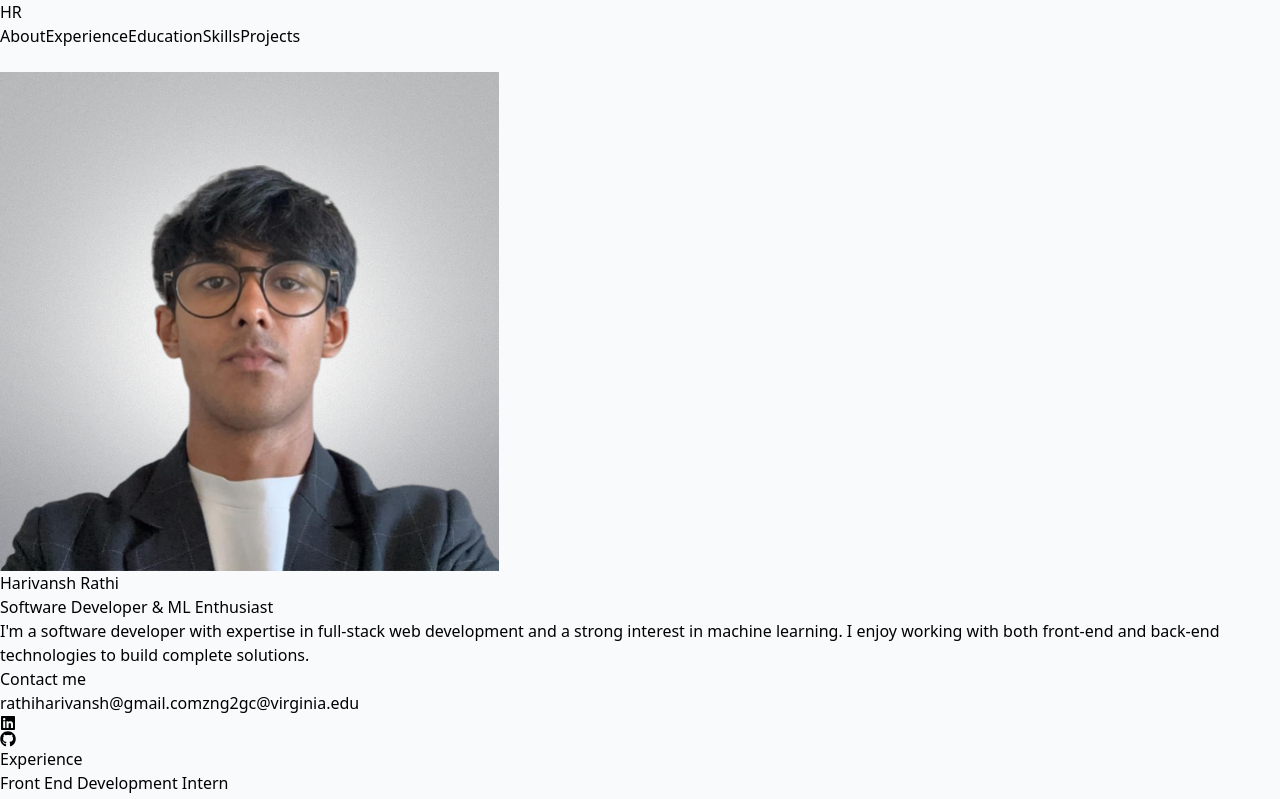
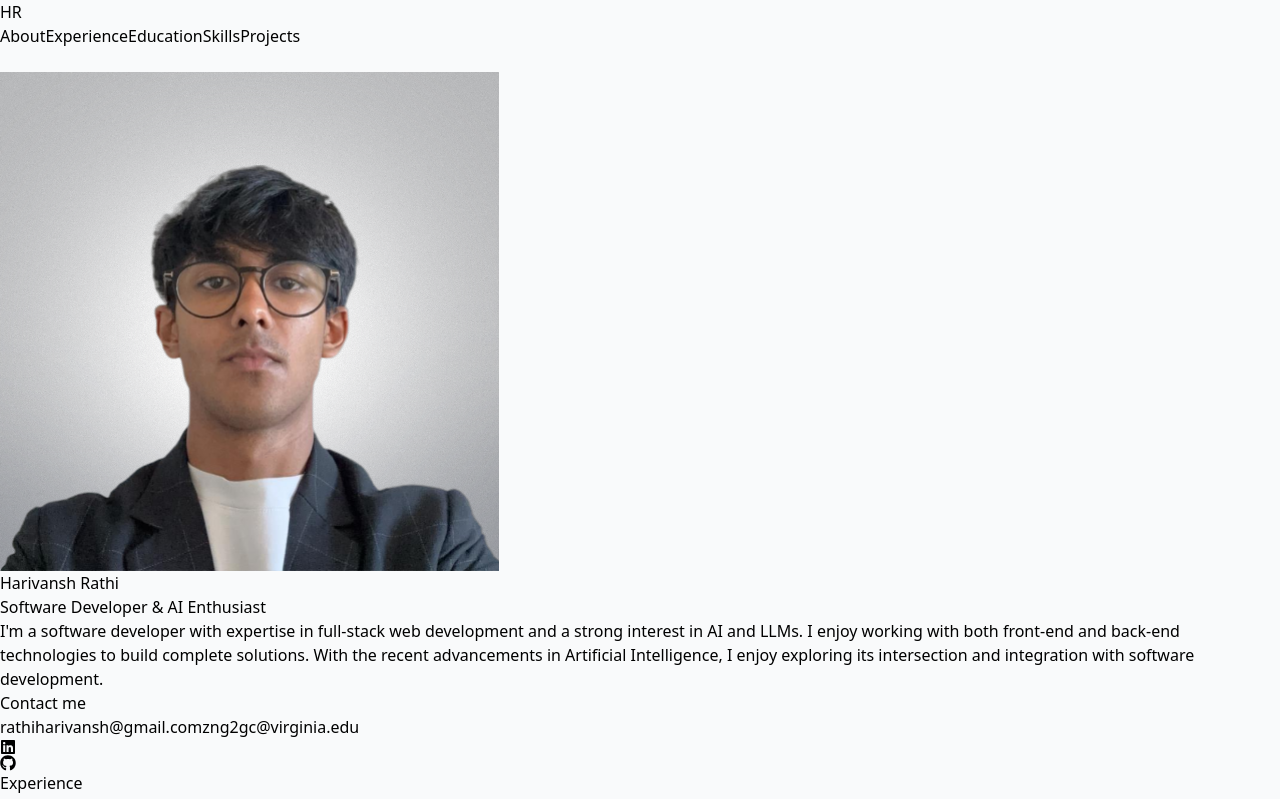
Before and after one commit to harivansh-afk/Resume-website, a React (Vite) app: page / in a window 1280 px wide. Shown: the top 799 px of the page. Built offline with nearby package versions, Linux system fonts and the light colour scheme; the HTML template or start-up script is replaced by a standard one.

Commit message:
updated about section

```diff
--- a/src/components/About.jsx
+++ b/src/components/About.jsx
@@ -34,7 +34,7 @@ const About = () => {
             <h1 className="text-5xl font-bold mb-4">
               Harivansh <span className="text-blue-600">Rathi</span>
             </h1>
-            <p className="text-xl text-gray-600 font-medium">Software Developer & ML Enthusiast</p>
+            <p className="text-xl text-gray-600 font-medium">Software Developer & AI Enthusiast</p>
           </motion.div>
         </div>
 
@@ -45,8 +45,7 @@ const About = () => {
           className="text-lg text-gray-700 mb-8 leading-relaxed max-w-2xl mx-auto"
         >
           I'm a software developer with expertise in full-stack web development
-          and a strong interest in machine learning. I enjoy working with both front-end and
-          back-end technologies to build complete solutions.
+          and a strong interest in AI and LLMs. I enjoy working with both front-end and back-end technologies to build complete solutions. With the recent advancements in Artificial Intelligence, I enjoy exploring its intersection and integration with software development.
         </motion.p>
 
         <motion.div
```
